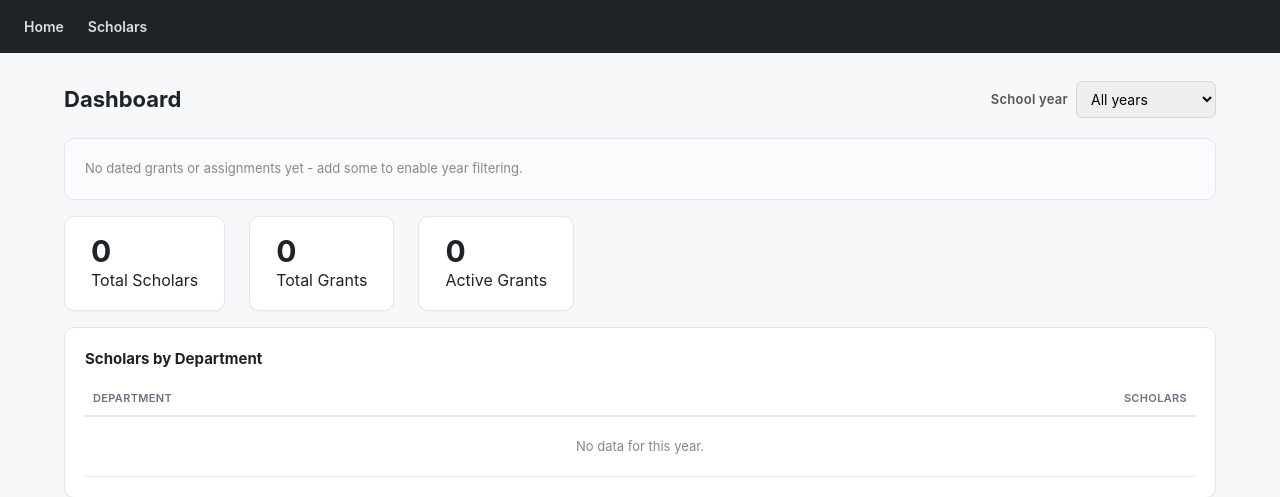
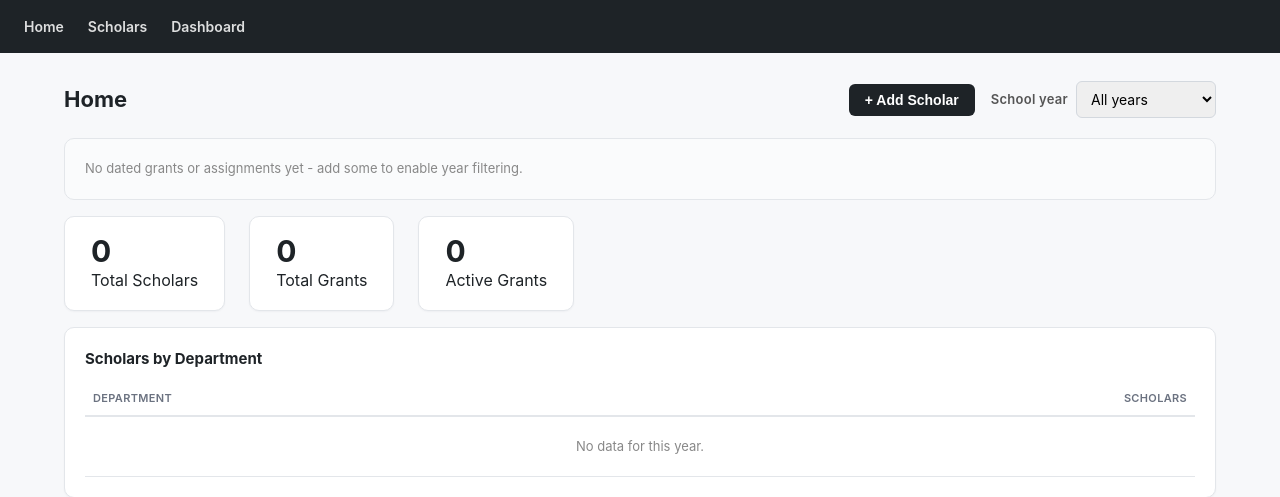
Before and after one commit to sebas011/ScholarDesk, a FastAPI app: page / in a window 1280 px wide. Shown: the top 497 px of the page. Run offline with FastAPI, Linux system fonts and the light colour scheme; some libraries are stand-ins or nearby versions.

Commit message:
Add Dashboard nav tab (placeholder) and Add Scholar button on Home

```diff
--- a/app/routers/scholars.py
+++ b/app/routers/scholars.py
@@ -64,6 +64,11 @@ def home(request: Request, year: str | None = None, db: Session = Depends(get_db
             "active_grants": active_grants,
         },
     )
+
+
+@router.get("/dashboard", response_class=HTMLResponse)
+def dashboard_page(request: Request):
+    return templates.TemplateResponse(request, "dashboard.html", {})
 
 
 @router.get("/scholars", response_class=HTMLResponse)
--- a/app/templates/base.html
+++ b/app/templates/base.html
@@ -111,6 +111,7 @@
 <header>
     <a href="/">Home</a>
     <a href="/scholars">Scholars</a>
+    <a href="/dashboard">Dashboard</a>
 </header>
 <main>
     {% block content %}{% endblock %}
--- a/app/templates/index.html
+++ b/app/templates/index.html
@@ -1,8 +1,10 @@
 {% extends "base.html" %}
 {% block content %}
 <div style="display:flex; justify-content:space-between; align-items:center; flex-wrap:wrap; gap:12px; margin-bottom:20px;">
-    <h1 style="margin:0;">Dashboard</h1>
-    <form method="get" action="/" style="display:flex; align-items:center; gap:8px; margin:0;">
+    <h1 style="margin:0;">Home</h1>
+    <div style="display:flex; align-items:center; gap:16px;">
+        <a href="/scholars" style="text-decoration:none;"><button type="button">+ Add Scholar</button></a>
+        <form method="get" action="/" style="display:flex; align-items:center; gap:8px; margin:0;">
         <label style="margin:0; text-transform:none; font-size:13px; font-weight:600; color:#555;">School year</label>
         <select name="year" onchange="this.form.submit()" style="width:auto; margin:0; min-width:140px;">
             <option value="" {% if not selected_year %}selected{% endif %}>All years</option>
@@ -10,7 +12,8 @@
             <option value="{{ y }}" {% if y == selected_year %}selected{% endif %}>{{ y }}</option>
             {% endfor %}
         </select>
-    </form>
+        </form>
+    </div>
 </div>
 {% if not available_years %}
 <div class="card" style="background:#fafbfc; color:#888; font-size:13px; box-shadow:none;">
```
Also changed, not shown: app/templates/dashboard.html (added, +7 -0 lines).
